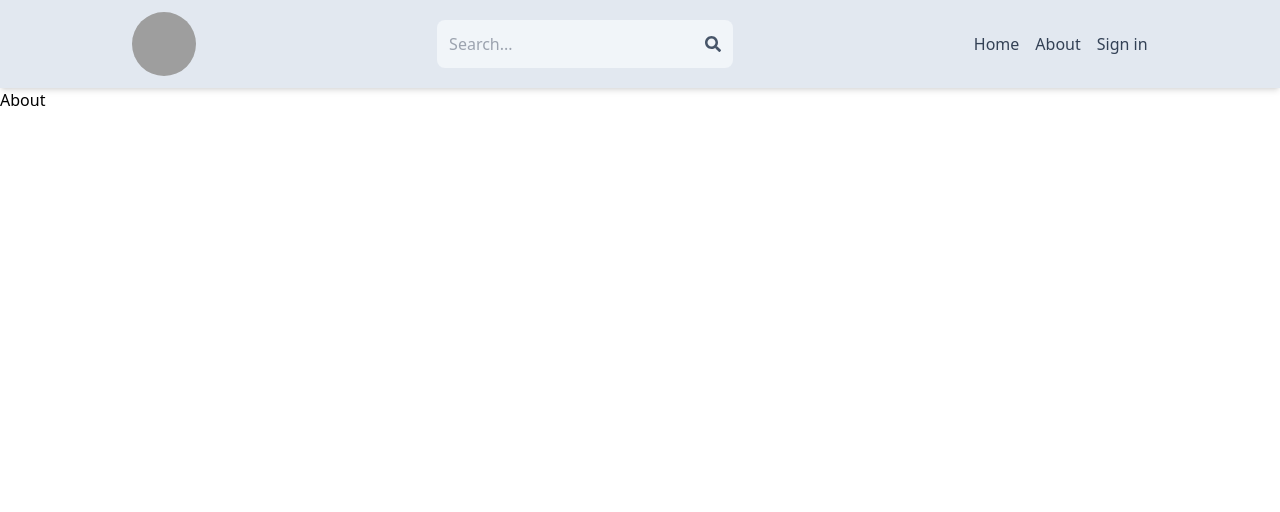
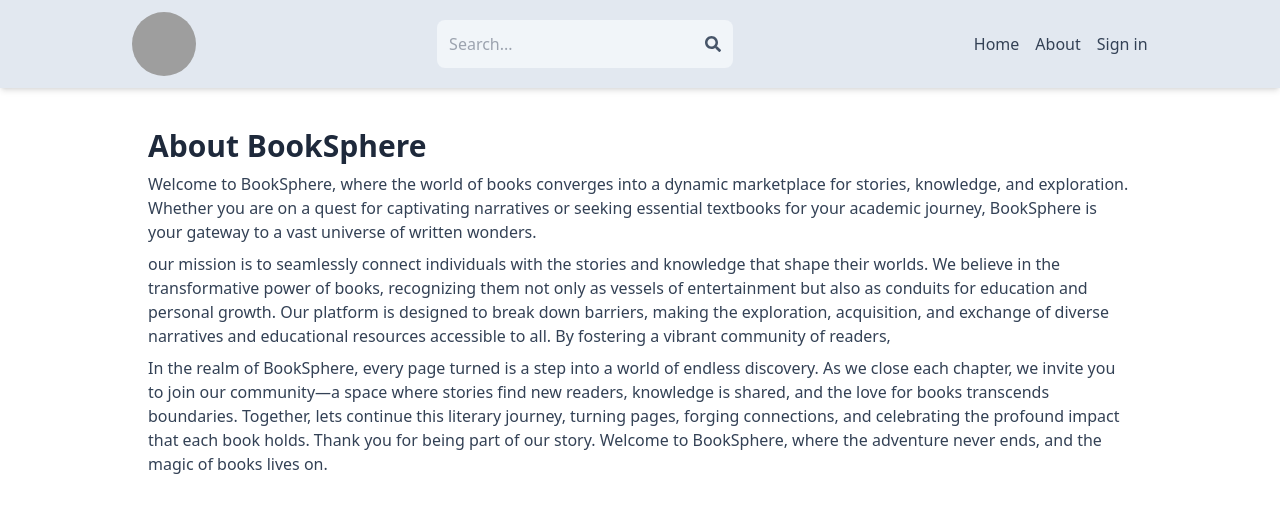
Before and after one commit to dhirajsahh/Book-App, a React (Vite) app in the folder client/: page /about in a window 1280 px wide. Shown: the top 512 px of the page. Built offline with nearby package versions, Linux system fonts and the light colour scheme; no server answers; grey boxes are pictures that could not be loaded.

Commit message:
About section completed

```diff
--- a/client/index.html
+++ b/client/index.html
@@ -4,7 +4,7 @@
     <meta charset="UTF-8" />
     <link rel="icon" type="image/svg+xml" href="https://icon-library.com/images/ebook-icon-png/ebook-icon-png-6.jpg" />
     <meta name="viewport" content="width=device-width, initial-scale=1.0" />
-    <title>BookApp</title>
+    <title>BookSphere</title>
   </head>
   <body>
     <div id="root"></div>
--- a/client/src/pages/About.jsx
+++ b/client/src/pages/About.jsx
@@ -1,7 +1,37 @@
 import React from "react";
 
 const About = () => {
-  return <div>About</div>;
+  return (
+    <div className="max-w-5xl mx-auto flex flex-col gap-2 py-10 px-5 ">
+      <h1 className="text-3xl font-bold text-slate-800">About BookSphere</h1>
+      <p className="text-slate-700">
+        Welcome to BookSphere, where the world of books converges into a dynamic
+        marketplace for stories, knowledge, and exploration. Whether you are on
+        a quest for captivating narratives or seeking essential textbooks for
+        your academic journey, BookSphere is your gateway to a vast universe of
+        written wonders.
+      </p>
+      <p className="text-slate-700">
+        our mission is to seamlessly connect individuals with the stories and
+        knowledge that shape their worlds. We believe in the transformative
+        power of books, recognizing them not only as vessels of entertainment
+        but also as conduits for education and personal growth. Our platform is
+        designed to break down barriers, making the exploration, acquisition,
+        and exchange of diverse narratives and educational resources accessible
+        to all. By fostering a vibrant community of readers,
+      </p>
+      <p className="text-slate-700">
+        In the realm of BookSphere, every page turned is a step into a world of
+        endless discovery. As we close each chapter, we invite you to join our
+        community—a space where stories find new readers, knowledge is shared,
+        and the love for books transcends boundaries. Together, lets continue
+        this literary journey, turning pages, forging connections, and
+        celebrating the profound impact that each book holds. Thank you for
+        being part of our story. Welcome to BookSphere, where the adventure
+        never ends, and the magic of books lives on.
+      </p>
+    </div>
+  );
 };
 
 export default About;
```
